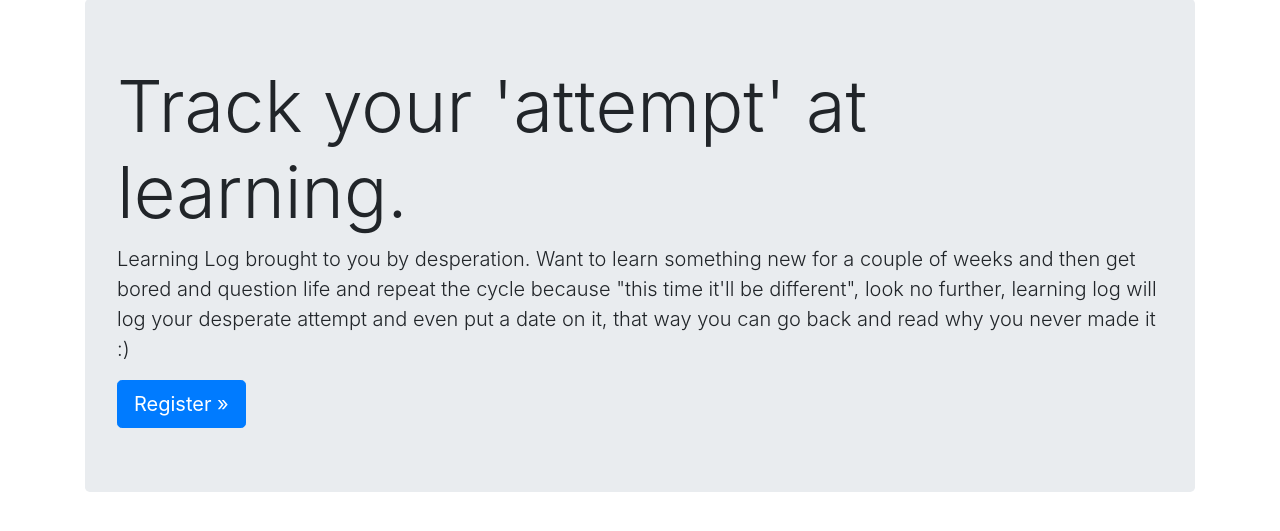
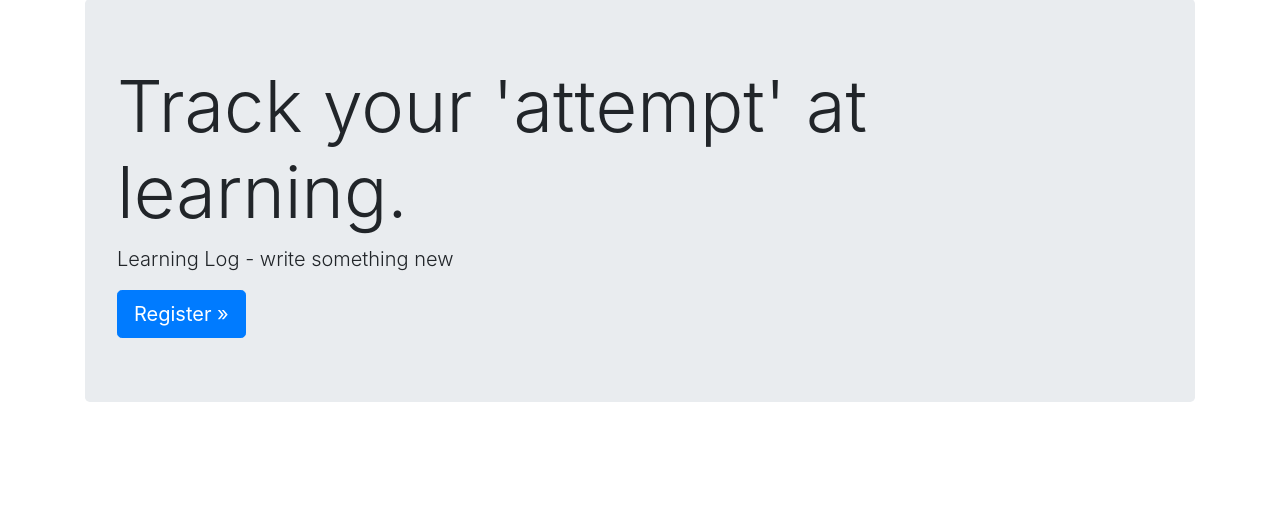
Before and after one commit to mAnjra/django, a Django app: template learning_logs/templates/learning_logs/index.html in a window 1280 px wide. Shown: the part 98-629 px from the top of the page. Run offline with Django 4.2, Linux system fonts and the light colour scheme; the template is opened without the code that fills it, so the values that code supplies are empty; some libraries are stand-ins or nearby versions.

Commit message:
Update index.html

```diff
--- a/learning_logs/templates/learning_logs/index.html
+++ b/learning_logs/templates/learning_logs/index.html
@@ -5,7 +5,7 @@
     <div class="jumbotron">
       <h1 class="display-3">Track your 'attempt' at learning.</h1>
 
-      <p class="lead">Learning Log brought to you by desperation. Want to learn something new for a couple of weeks and then get bored and question life and repeat the cycle because "this time it'll be different", look no further, learning log will log your desperate attempt and even put a date on it, that way you can go back and read why you never made it :)</p>
+      <p class="lead">Learning Log - write something new</p>
 
       {% if user.is_authenticated %}
       {% else %}
```
